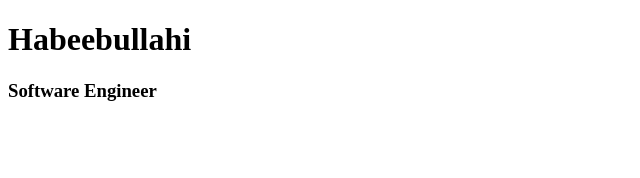
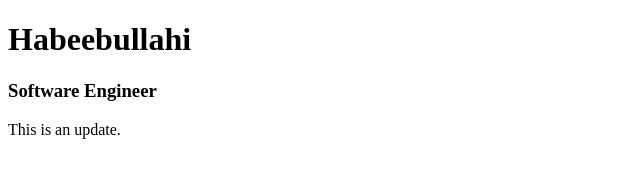
Before and after one commit to Habeebullahi01/3mtt-demo, a plain HTML site: page index.html in a window 1280 px wide. Shown: the whole page, without its empty margins (0-640 px from the left). Drawn offline with Linux system fonts and the light colour scheme.

Commit message:
Second Commit

```diff
--- a/index.html
+++ b/index.html
@@ -9,5 +9,7 @@
     <h1>Habeebullahi</h1>
     <h3>Software Engineer</h3>
 
+    <p>This is an update.</p>
+
 </body>
 </html>
```
